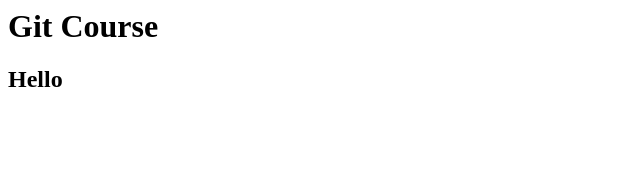
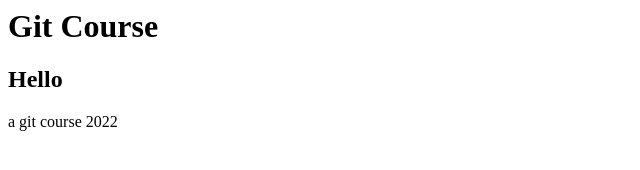
Before and after one commit to mojtaba-jsx/git-train, a plain HTML site: page index.html in a window 1280 px wide. Shown: the whole page, without its empty margins (0-640 px from the left). Drawn offline with Linux system fonts and the light colour scheme.

Commit message:
second commit in git

```diff
--- a/index.html
+++ b/index.html
@@ -10,7 +10,7 @@
 
 <h1>Git Course</h1>
 <h2>Hello</h2>
-
+<p>a git course 2022</p>
 
 
 </body>
```
